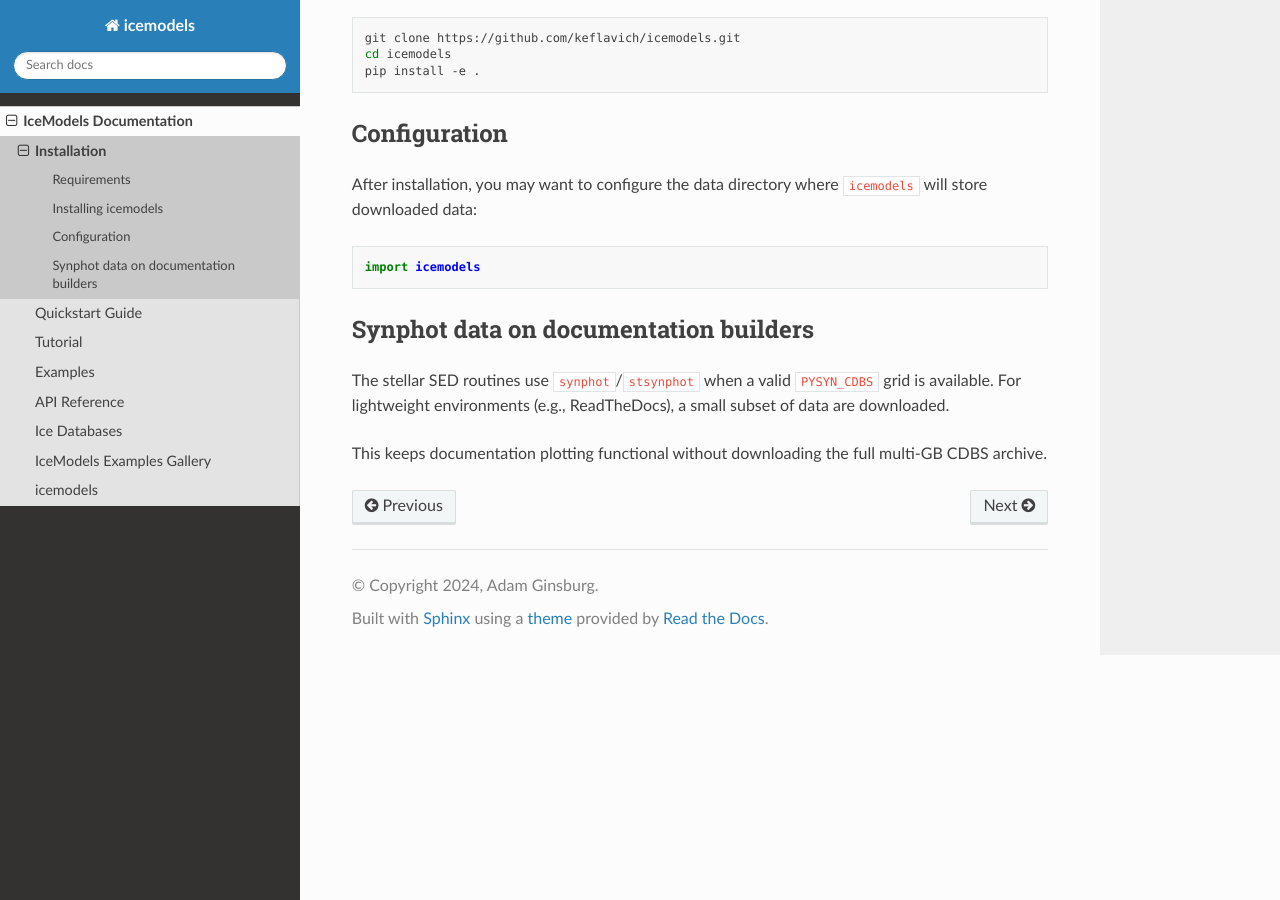
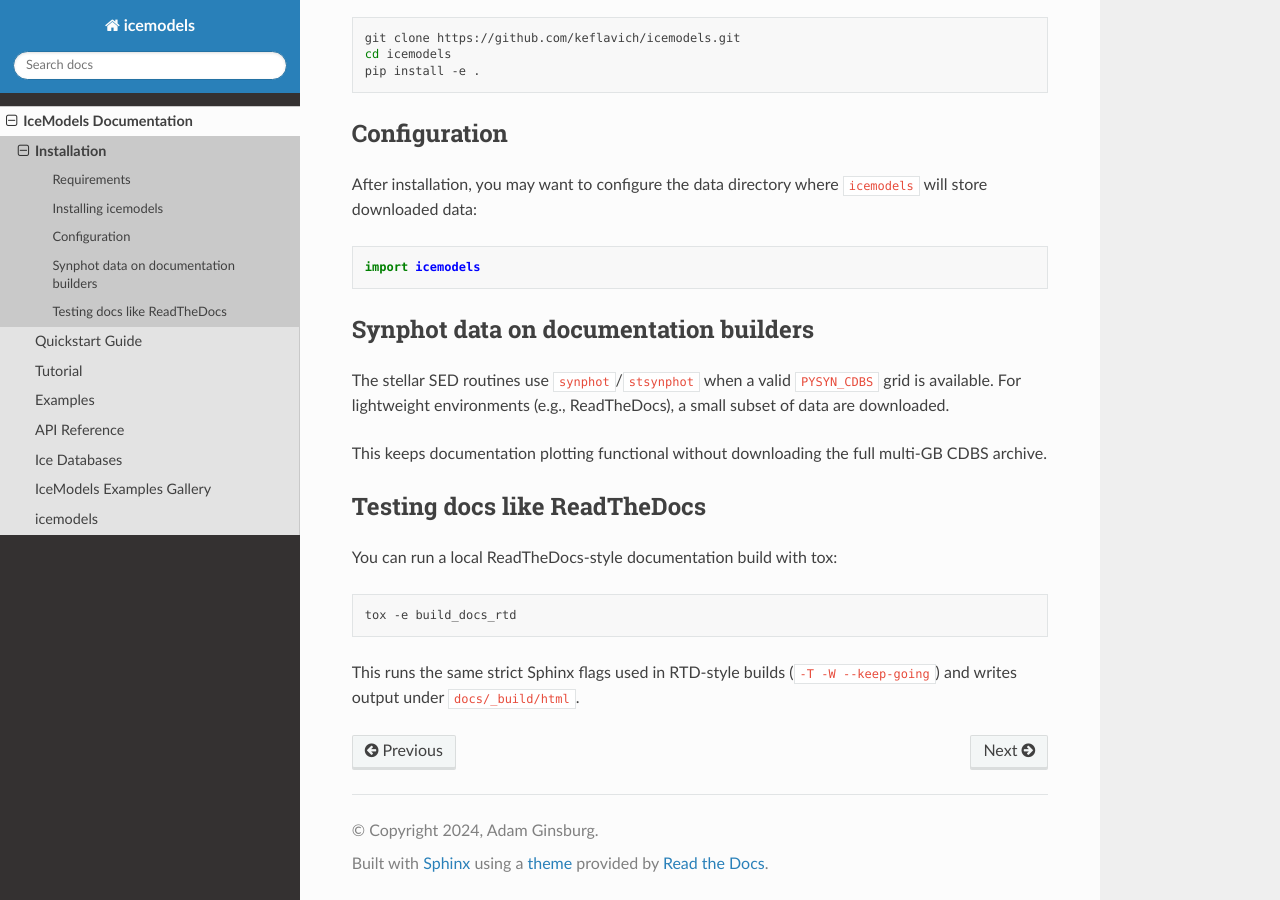
Before and after one commit to keflavich/icemodels, a Sphinx documentation site: the page built from docs/icemodels/installation.rst, in a window 1280 px wide and 900 px high, scrolled down 706 px. Built offline with Sphinx 7.4.7 and the Read the Docs theme 3.1.0, drawn with Linux system fonts in a browser that asks for light colours.

Commit message:
add testing guide

```diff
--- a/docs/icemodels/installation.rst
+++ b/docs/icemodels/installation.rst
@@ -51,3 +51,15 @@ ReadTheDocs), a small subset of data are downloaded.
 
 This keeps documentation plotting functional without downloading the full
 multi-GB CDBS archive.
+
+Testing docs like ReadTheDocs
+-----------------------------
+
+You can run a local ReadTheDocs-style documentation build with tox:
+
+.. code-block:: bash
+
+    tox -e build_docs_rtd
+
+This runs the same strict Sphinx flags used in RTD-style builds
+(``-T -W --keep-going``) and writes output under ``docs/_build/html``.
```
